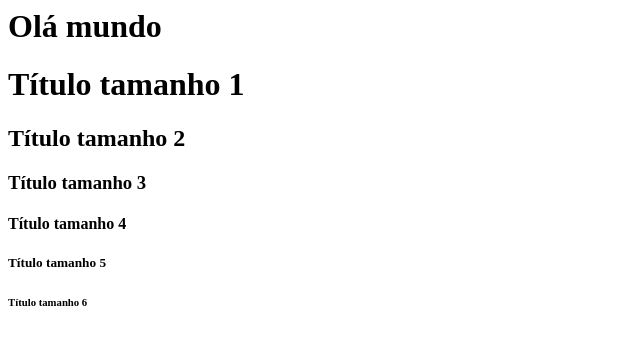
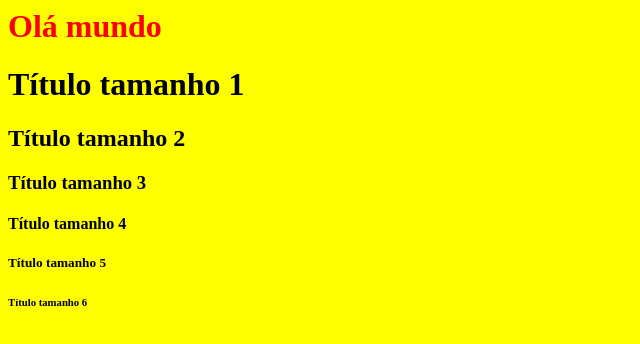
Before and after one commit to rlonghiDev/myhtml, a plain HTML site: page index.html in a window 1280 px wide. Shown: the whole page, without its empty margins (0-640 px from the left). Drawn offline with Linux system fonts and the light colour scheme.

Commit message:
Correção do css
Retira chaves, reposiciona aspas e acrescenta ponto e vírgula

```diff
--- a/index.html
+++ b/index.html
@@ -1,6 +1,6 @@
 <HTML>
-  <BODY style={background-color: "yellow">
-    <h1 style={color:"red">Olá mundo</h1>
+  <BODY style="background-color:yellow;">
+    <h1 style="color:red;">Olá mundo</h1>
     <P Align=left>
       <H1>Título tamanho 1</H1>
       <H2>Título tamanho 2</H2>
```
